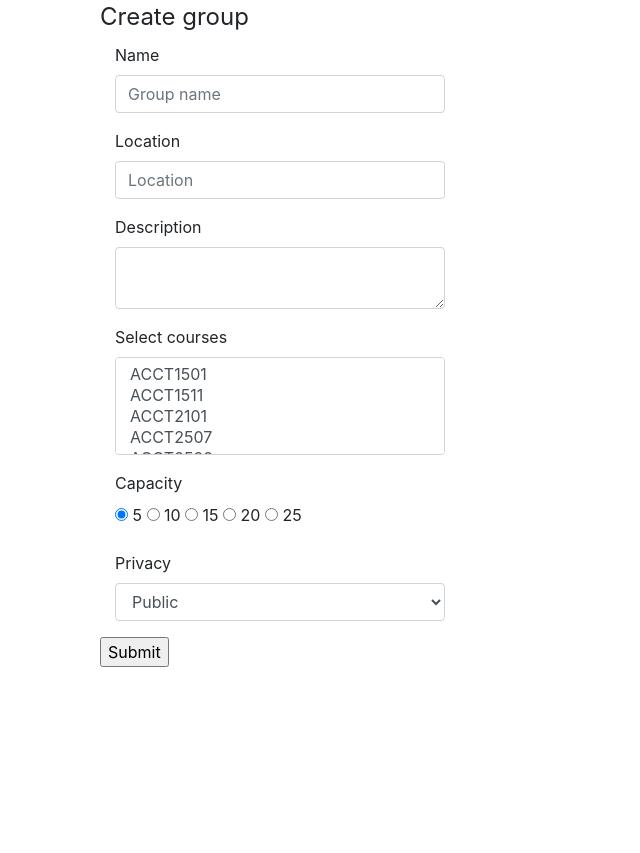
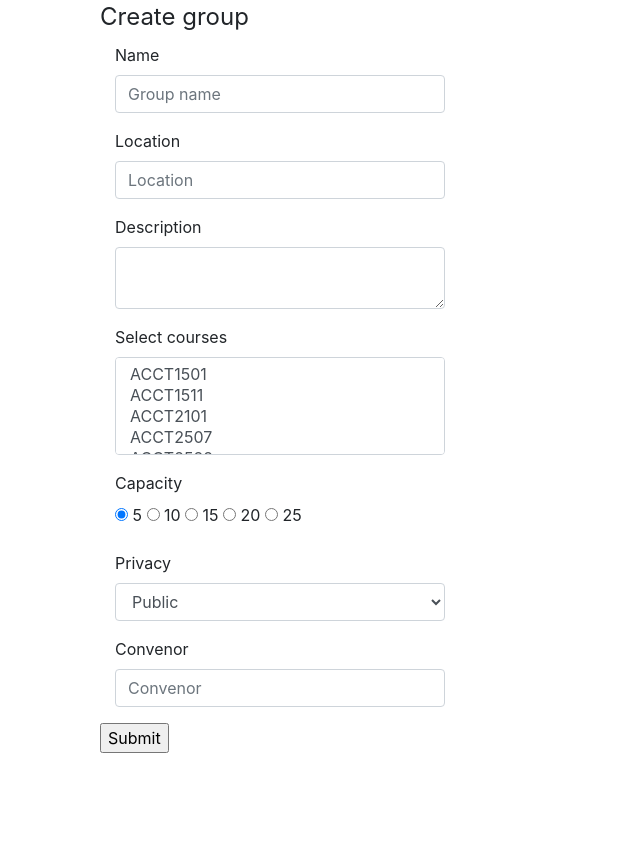
Before and after one commit to bowdens/microsoft_III, a Flask app: page /create in a window 1280 px wide. Shown: the part 475-1328 px from the top of the page, without its empty margins (0-640 px from the left). Before the commit the page ends 1142 px from the top, so only its background shows below. Run offline with Flask 2, Linux system fonts and the light colour scheme; some libraries are stand-ins or nearby versions.

Commit message:
add convener to create group and redirect

```diff
--- a/frontend/routes.py
+++ b/frontend/routes.py
@@ -35,10 +35,13 @@ def create():
         to_post['description'] = flask.request.form.get("description")
         to_post['course_code'] = flask.request.form.get("course_code")
         to_post['time'] = time.time()
-        to_post['convenor'] = "tester"
+        to_post['convenor'] = flask.request.form.get("convenor")
         to_post['max_capacity'] = flask.request.form.get("max_capacity")
         to_post['privacy_level'] = flask.request.form.get("privacy_level")
-        requests.post("http://localhost:5000/group", data = to_post)
+        print(to_post)
+        new_group = requests.post("http://localhost:5000/group", data = to_post).json()
+        print(new_group)
+        return flask.redirect(flask.url_for('show_group', id=new_group['id']))
     return flask.render_template('create.html')
 
 @app.route('/logout')
--- a/frontend/templates/create.html
+++ b/frontend/templates/create.html
@@ -95,6 +95,15 @@
 
 </fieldset>
 
+<!-- Text input-->
+<div class="form-group">
+  <label class="col-md-4 control-label" for="convenor">Convenor</label>
+  <div class="col-md-4">
+  <input id="convenor" name="convenor" type="text" placeholder="Convenor" class="form-control input-md" required="">
+
+  </div>
+</div>
+
 <input type="submit" value="Submit">
 </form>
 
```
